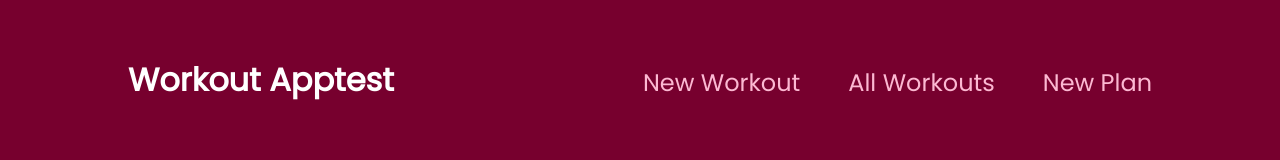
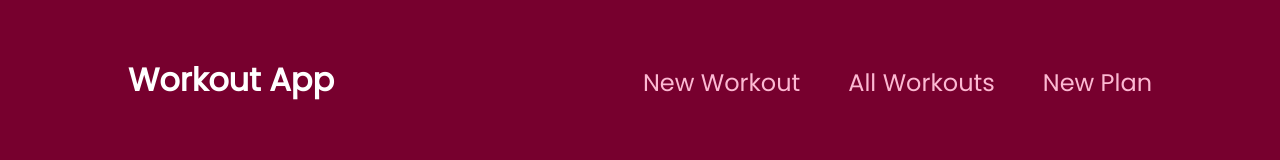
Before and after one commit to CharlesCarr/react-workout-app, a React (Create React App) app: page / in a window 1280 px wide. Shown: the top 160 px of the page. Built offline with nearby package versions, Linux system fonts and the light colour scheme.

Commit message:
delete test

```diff
--- a/src/components/layout/MainNavigation.js
+++ b/src/components/layout/MainNavigation.js
@@ -6,7 +6,7 @@ import classes from './MainNavigation.module.css';
 function MainNavigation() {
     return (
         <header className={classes.header}>
-            <div className={classes.logo}>Workout Apptest</div>
+            <div className={classes.logo}>Workout App</div>
             <nav>
                 <ul>
                     <li><Link to='/'>New Workout</Link></li>
```
